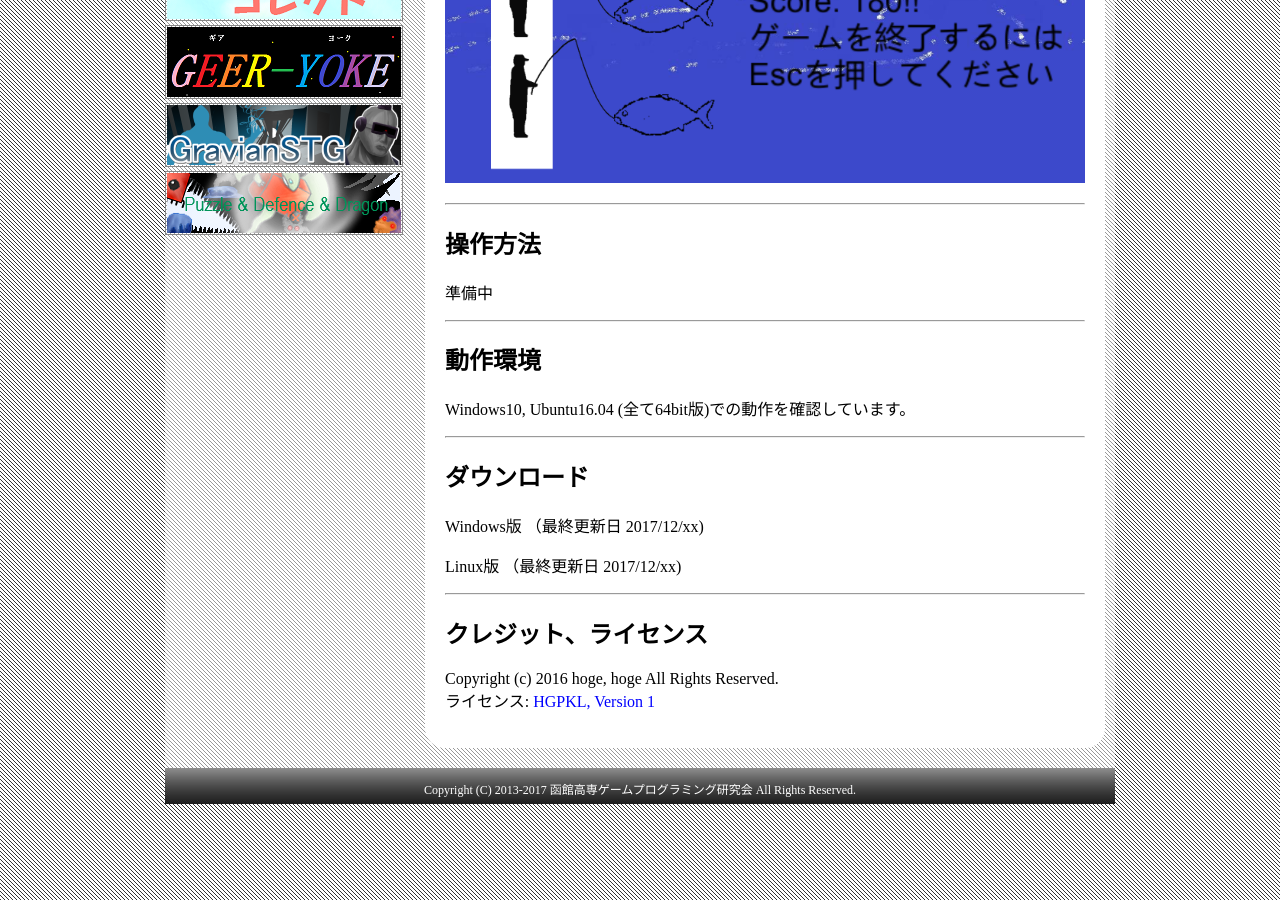
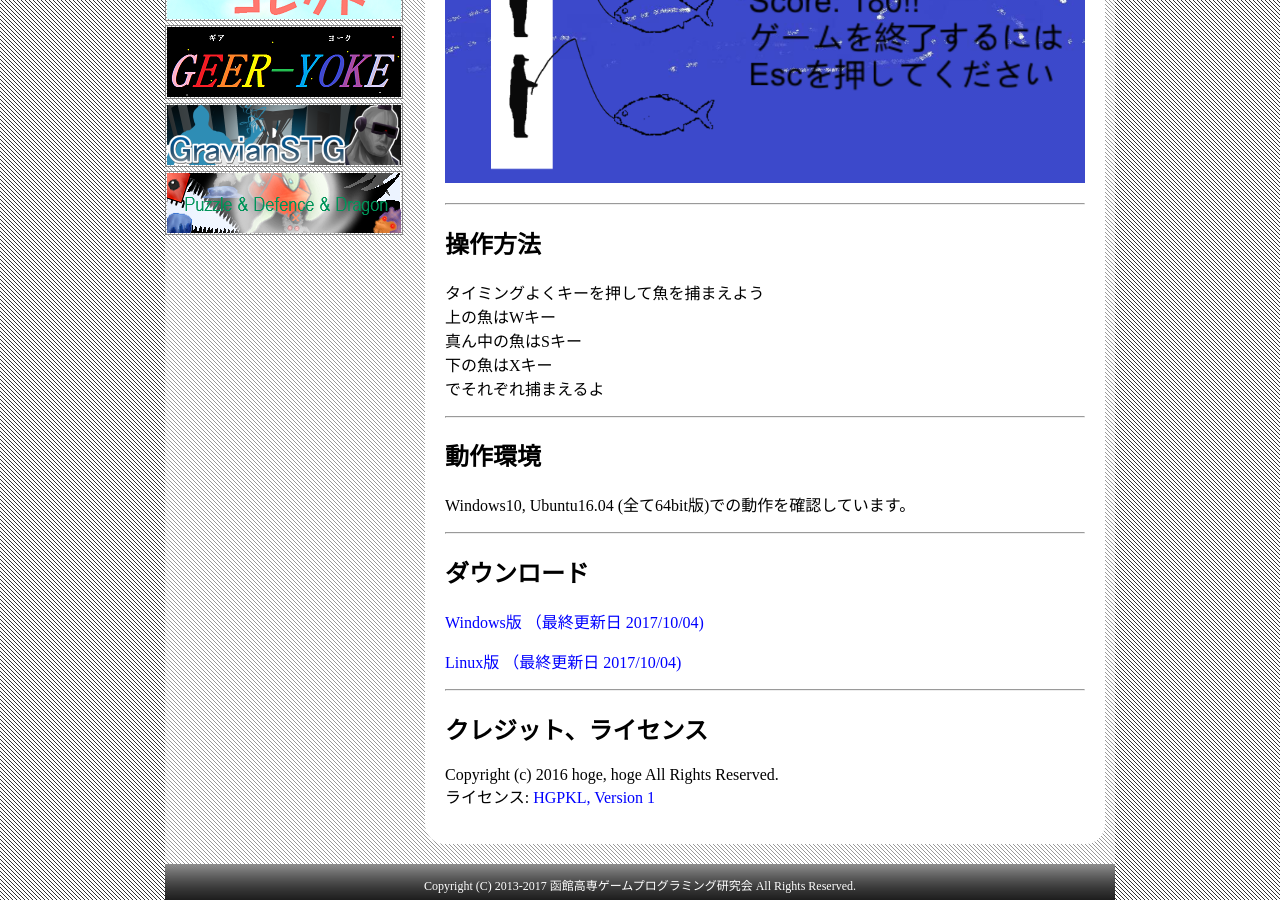
Before and after one commit to hnctgpgk/hnctgpgk.github.io, a Jekyll site: the page built from game/fishing/index.md, in a window 1280 px wide and 900 px high, scrolled down 1009 px. Built offline with Jekyll 4.4.1, drawn with Linux system fonts in a browser that asks for light colours; before the commit the page ends 1813 px from its top, so only the background shows below that.

Commit message:
fishing 更新

```diff
--- a/game/fishing/index.md
+++ b/game/fishing/index.md
@@ -39,7 +39,11 @@ Strange Fishing
 <h2>操作方法</h2>
 
 <p>
-準備中
+タイミングよくキーを押して魚を捕まえよう<br>
+上の魚はWキー<br>
+真ん中の魚はSキー<br>
+下の魚はXキー<br>
+でそれぞれ捕まえるよ<br>
 </p>
 
 <hr>
@@ -53,10 +57,10 @@ Windows10, Ubuntu16.04 (全て64bit版)での動作を確認しています。
 <h2>ダウンロード</h2>
 
 <p>
-Windows版 （最終更新日 2017/12/xx)
+<a href="https://box.yahoo.co.jp/guest/viewer?sid=box-l-26oalqoyfj6fl63uanefeuz3se-1001&uniqid=0911ad8f-2f8e-4916-ace2-1a34d0bab5f7&viewtype=detail">Windows版 （最終更新日 2017/10/04)</a>
 </p>
 <p>
-Linux版 （最終更新日 2017/12/xx)
+<a href="https://box.yahoo.co.jp/guest/viewer?sid=box-l-26oalqoyfj6fl63uanefeuz3se-1001&uniqid=fd1b41f9-01eb-4a45-a644-b08899465c6f&viewtype=detail">Linux版 （最終更新日 2017/10/04)</a>
 </p>
 
 <hr>
```
